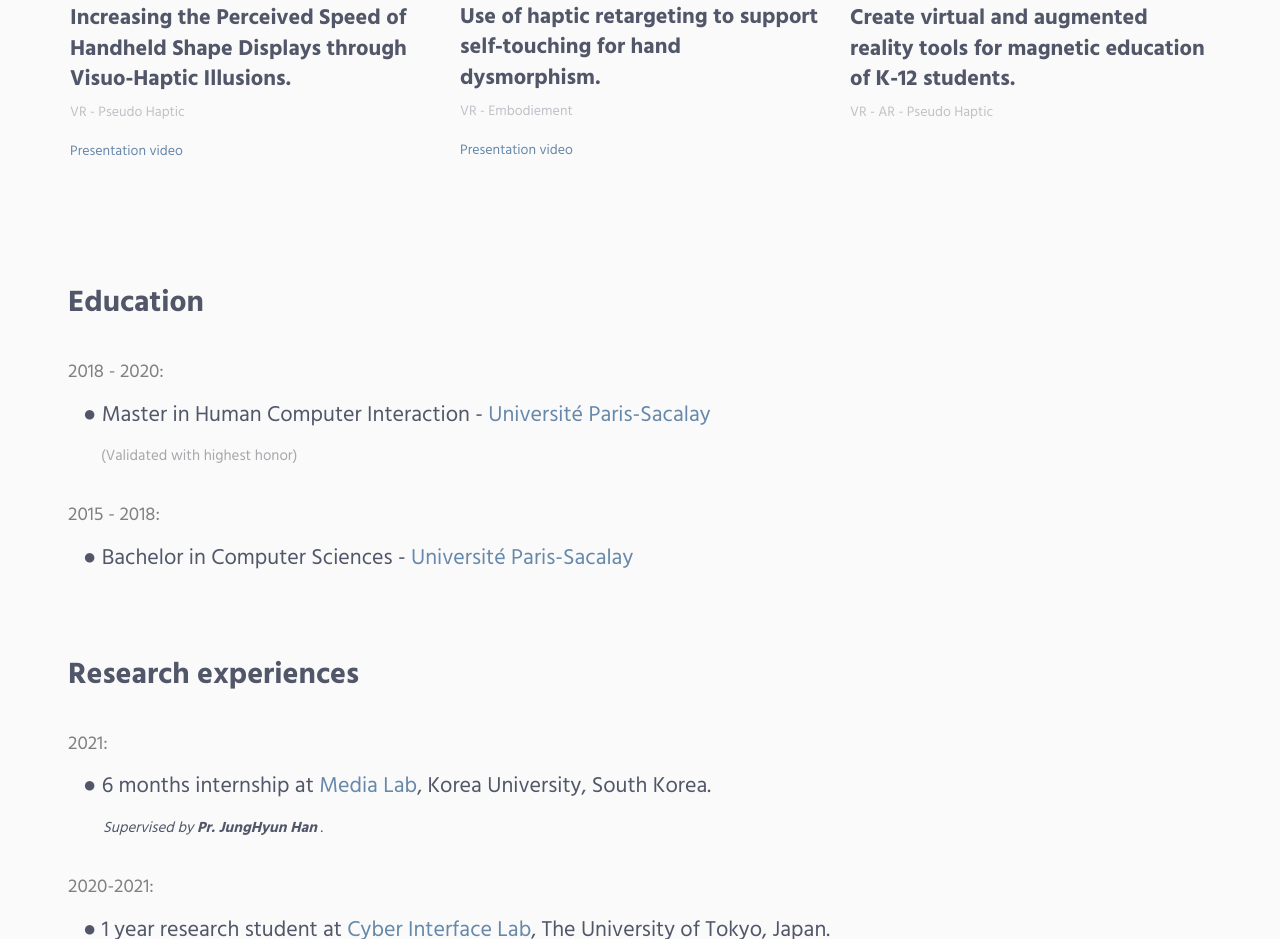
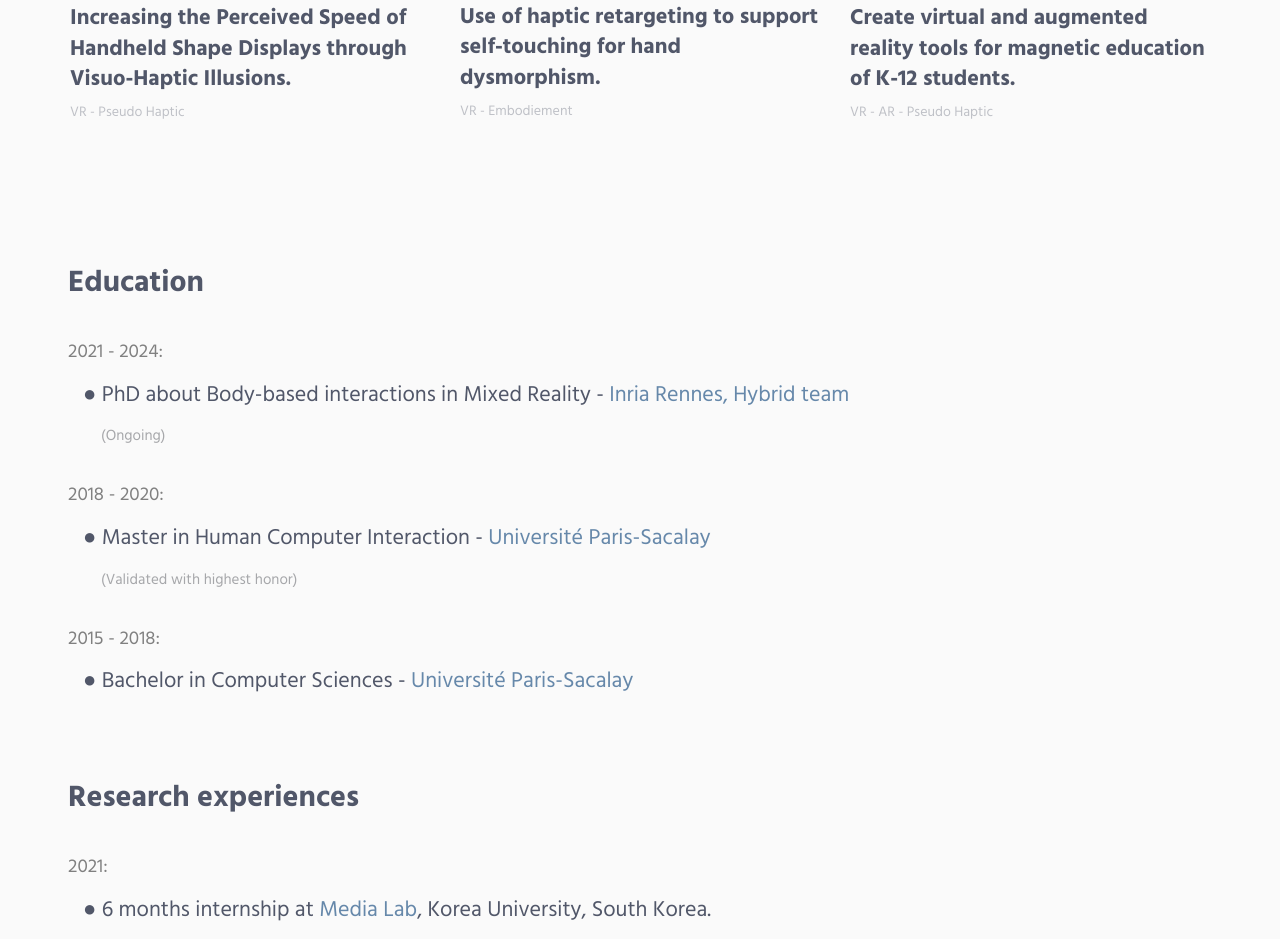
Before and after one commit to AntoninCheymoll/PresentationPage, a plain HTML site: page index.html in a window 1280 px wide. Shown: the part 1719-2658 px from the top of the page. Drawn offline with Linux system fonts and the light colour scheme.

Commit message:
Minor modifications

```diff
--- a/index.html
+++ b/index.html
@@ -160,7 +160,6 @@
                         </div>
                         <h4>Increasing the Perceived Speed of Handheld Shape Displays through Visuo-Haptic Illusions. <br>
                             <span>VR - Pseudo Haptic</span></h4>
-                            <a href="https://www.youtube.com/watch?v=ME89tscAAgE"  target="_blank">Presentation video</a>
                         <!-- <p>Lorem ipsum dolor sit amet consectetur adipiscing elit sed tempor incdidunt ut laboret dolor magna ut consequat siad esqudiat dolor</p>-->
                     </div>
                     <!-- End Latest Products -->
@@ -174,8 +173,6 @@
                         </div>
                         <h4>Use of haptic retargeting to support self-touching for hand dysmorphism. </a> <br>
                             <span>VR - Embodiement</span></h4>
-                            <a href="https://www.youtube.com/watch?v=BhF4uS31_bA"  target="_blank">Presentation video</a>
-
                         <!-- <p>Lorem ipsum dolor sit amet consectetur adipiscing elit sed tempor incdidunt ut laboret dolor magna ut consequat siad esqudiat dolor</p>-->
                     </div>
                     <!-- End Latest Products -->
@@ -204,6 +201,9 @@
                 <div class="container content-lg" >
                     <div class="row row-space-2 margin-b-4">
                         <h2 style="padding-bottom:0px">Education</h2>
+                        <p style="font-size: 19px; color: gray; padding-top: 20px">2021 - 2024:</p>
+                        <p style = "font-size: 22px; padding-left: 15px; padding-top: 0px; color: #515769;"> ● PhD about Body-based interactions in Mixed Reality - <a href="https://team.inria.fr/hybrid/">Inria Rennes, Hybrid team</a>  <p style="padding-left: 33px">(Ongoing)</p> </h3>
+
                         <p style="font-size: 19px; color: gray; padding-top: 20px">2018 - 2020:</p>
                         <p style = "font-size: 22px; padding-left: 15px; padding-top: 0px; color: #515769;"> ● Master in Human Computer Interaction - <a href="https://www.universite-paris-saclay.fr/en">Université Paris-Sacalay</a>  <p style="padding-left: 33px">(Validated with highest honor)</p> </h3>
 
```
